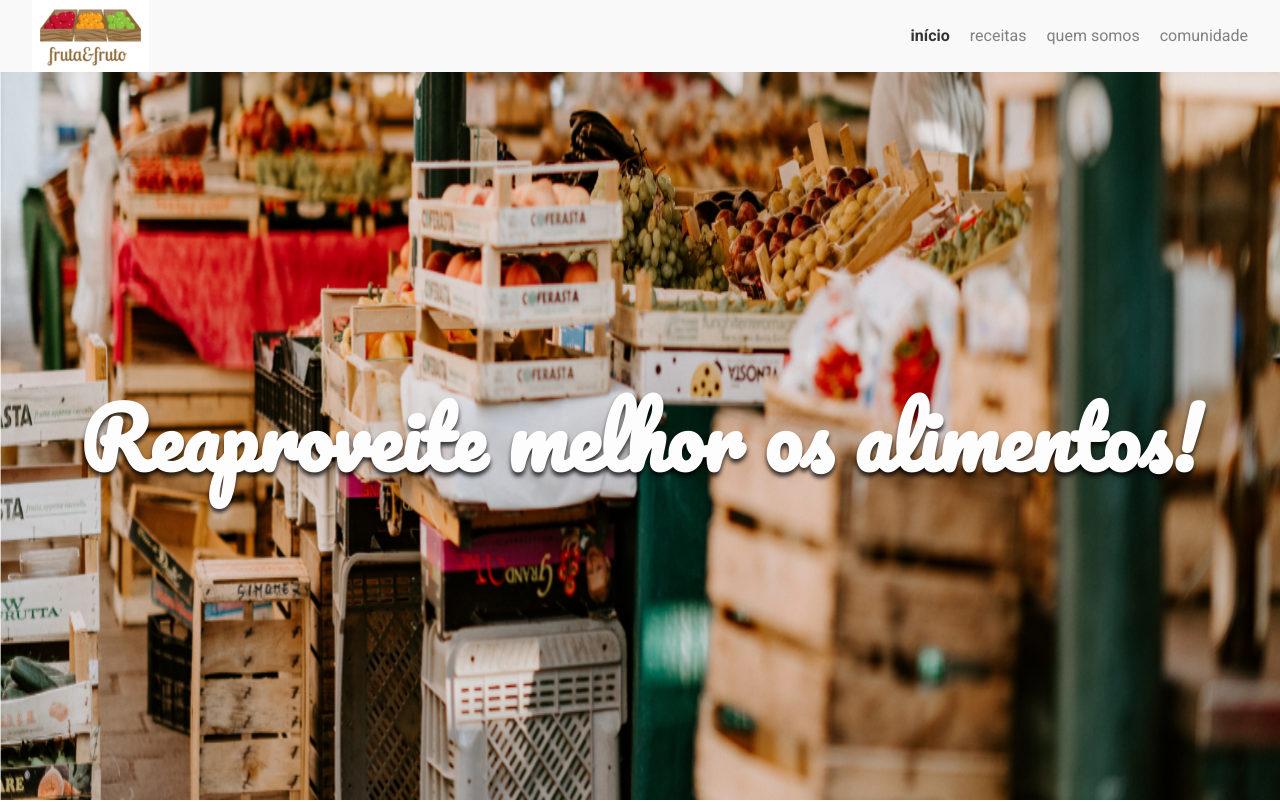
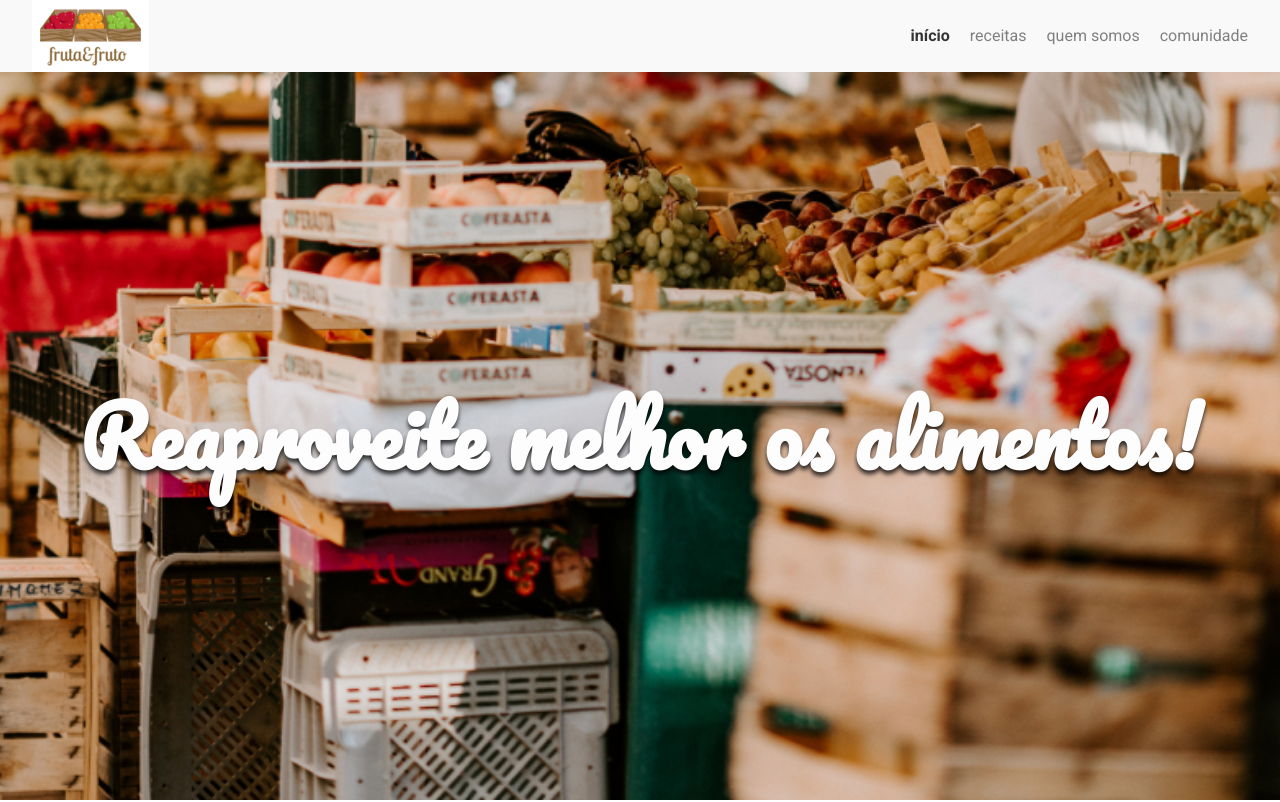
Before and after one commit to natalledm/100-days-of-code, a plain HTML site: page lessons-projects/architecture-css/arquitetura-css-assets/arquitetura-css-assets/index.html in a window 1280 px wide. Shown: the top 802 px of the page. Drawn offline with Linux system fonts and the light colour scheme.

Commit message:
Changed image structure

```diff
--- a/lessons-projects/architecture-css/arquitetura-css-assets/arquitetura-css-assets/assets/css/banner.css
+++ b/lessons-projects/architecture-css/arquitetura-css-assets/arquitetura-css-assets/assets/css/banner.css
@@ -5,6 +5,7 @@
 .banner__img {
   width: 100%;
   height: calc(100vh - 72px);
+  background: url("../img/banner.jpg") no-repeat center / cover;
 }
 
 .banner__title {
--- a/lessons-projects/architecture-css/arquitetura-css-assets/arquitetura-css-assets/index.html
+++ b/lessons-projects/architecture-css/arquitetura-css-assets/arquitetura-css-assets/index.html
@@ -28,7 +28,7 @@
             </nav>
         </header>
         <section class="banner">
-            <img src="./assets/img/banner.jpg" alt="" class="banner__img">
+            <div class="banner__img"></div>
             <h2 class="banner__title">Reaproveite melhor os alimentos!</h2>
         </section>
         <section class="text">
```
